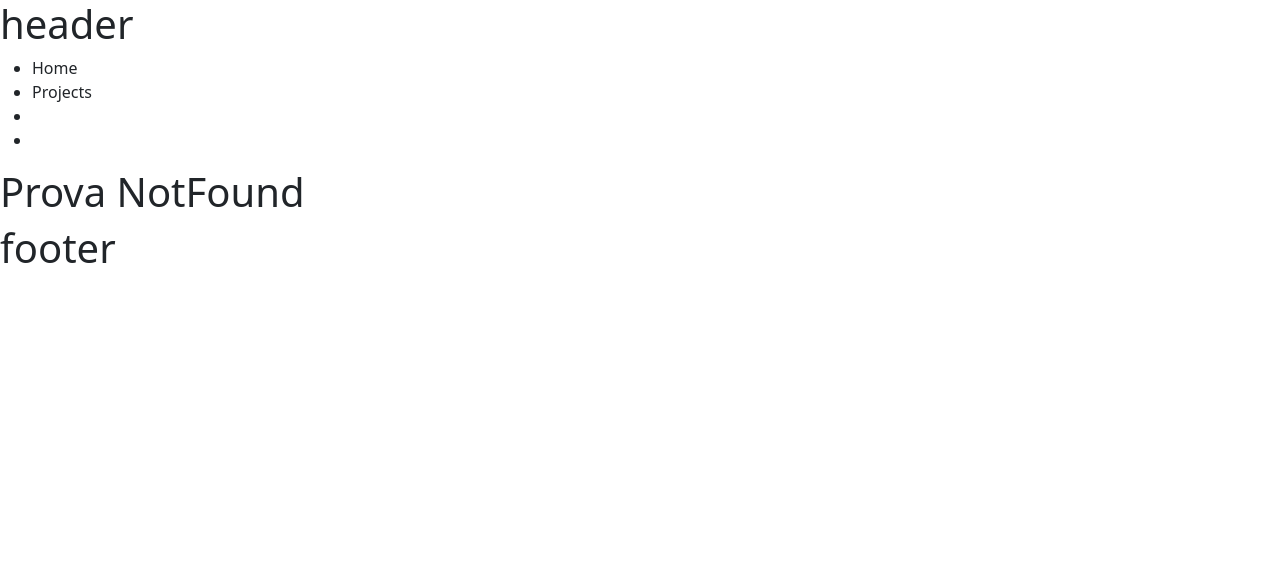
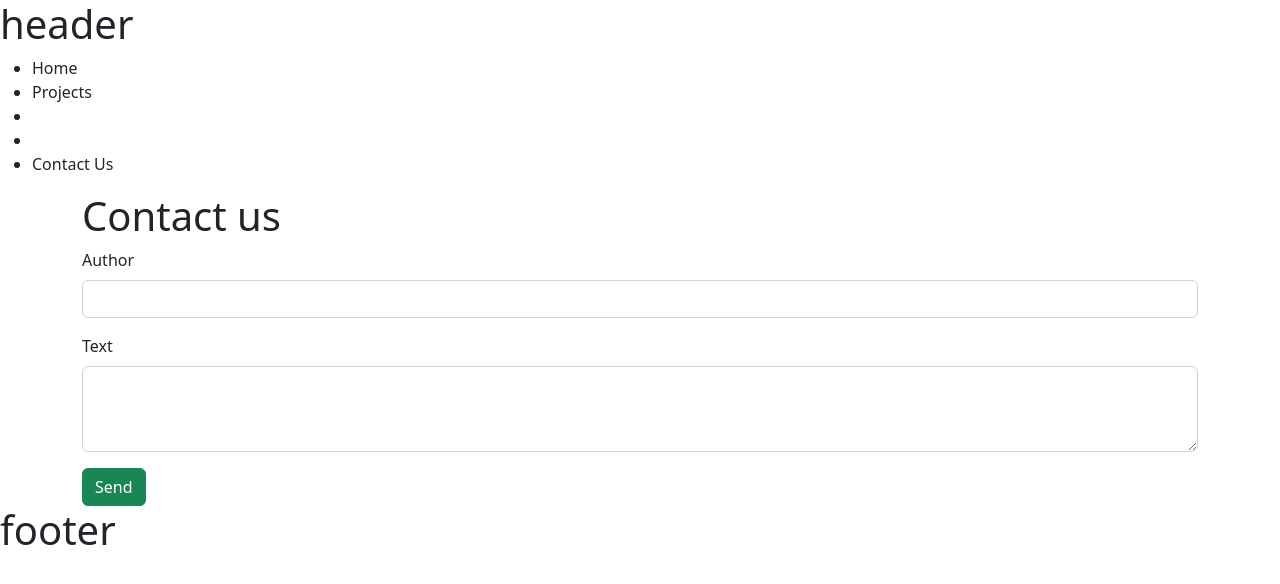
Before and after one commit to daniloeberli/vite-boolfolio, a Vue app: page /leads in a window 1280 px wide. Shown: the top 584 px of the page. Built offline with nearby package versions, Linux system fonts and the light colour scheme; no server answers.

Commit message:
feat: lead form added

```diff
--- a/src/components/AppHeader.vue
+++ b/src/components/AppHeader.vue
@@ -24,6 +24,9 @@ export default{
             <li>
                 <TechnologyList></TechnologyList>
             </li>
+            <li>
+                <router-link :to="{ name: 'lead' }" class="nav-link">Contact Us</router-link>
+            </li>
         </ul>
     </header>
 </template>
--- a/src/components/TypeList.vue
+++ b/src/components/TypeList.vue
@@ -38,8 +38,8 @@ export default {
         this.$watch(
             () => this.$route.params,
             (toParams, previousParams) => {
-                console.log({toParams})
-                console.log({previousParams})
+                // console.log({toParams})
+                // console.log({previousParams})
                 this.getTypes();
             }
         )
@@ -47,8 +47,9 @@ export default {
 }
 </script>
 
+
 <template>
-    <select v-if="types.length > 0" @change="changePage" v-model="currentType">
-        <option :value="type.slug" v-for="type in types ">{{ type.name }}</option>
+    <select v-if="types.length>0" @change="changePage" v-model="currentType">
+        <option :value="prova.slug" v-for="prova in types ">{{ prova.name }}</option>
     </select>
 </template>
--- /dev/null
+++ b/src/pages/LeadPage.vue
@@ -0,0 +1,61 @@
+<script>
+import axios from 'axios';
+import store from '../store';
+export default {
+    name: "LeadPage",
+    data() {
+        return {
+            store,
+            status:false,
+            isError: false,
+            errorMessage: null,
+            formData: {
+                author: '',
+                content: ''
+            }
+        }
+    },
+    methods: {
+        sendLead() {
+            this.status=false
+            const data = {
+                author: this.formData.author,
+                content: this.formData.content,
+            };
+            this.formData.author=''
+            this.formData.content=''
+            axios.post(this.store.apiBaseUrl + '/leads', data)
+                .then((response) => {
+                    if(response.status === 201){
+                        this.status=true
+                        console.log(response);
+                    }
+                })
+                .catch((error) => {
+                    console.log(error)
+                });
+        },
+    },
+}
+</script>
+
+
+<template>
+    <section>
+        <div class="container">
+            <h1>Contact us</h1>
+            <p v-if="status">Message sent!!</p>
+            <form @submit.prevent="sendLead">
+                <div class="mb-3">
+                    <label for="author" class="form-label">Author</label>
+                    <input type="text" class="form-control" id="author" v-model="formData.author">
+                </div>
+                <div class="mb-3">
+                    <label for="content" class="form-label">Text</label>
+                    <textarea class="form-control" id="content" rows="3" v-model="formData.content"></textarea>
+                </div>
+                <button class="btn btn-success">Send</button>
+            </form>
+        </div>
+    </section>
+</template>
--- a/src/pages/TechnologyPage.vue
+++ b/src/pages/TechnologyPage.vue
@@ -14,7 +14,7 @@ export default {
         getTechnology() {
             axios.get(`${this.store.apiBaseUrl}/technologies/${this.$route.params.slug}`)
                 .then((response) => {
-                    console.log(response);
+                    // console.log(response);
                     this.technology = response.data.results;
                 })
         }
@@ -24,8 +24,8 @@ export default {
         this.$watch(
             () => this.$route.params,
             (toParams, previousParams) => {
-                console.log({ toParams })
-                console.log({ previousParams })
+                // console.log({ toParams })
+                // console.log({ previousParams })
                 this.getTechnology();
             }
         )
--- a/src/pages/TypePage.vue
+++ b/src/pages/TypePage.vue
@@ -20,6 +20,14 @@ export default {
     },
     created(){
         this.getType();
+        this.$watch(
+            () => this.$route.params,
+            (toParams, previousParams) => {
+                console.log({ toParams })
+                console.log({ previousParams })
+                this.getType();
+            }
+        )
     }
 }
 </script>
@@ -28,7 +36,7 @@ export default {
     <section v-if="type">
       <h1>Type: {{ type.name }}</h1>
       <ul>
-        <li v-for="project in type.project"> {{ project.name }}</li>
+        <li v-for="project in type.projects"> {{ project.name }}</li>
       </ul>
     </section>
 </template>
--- a/src/router.js
+++ b/src/router.js
@@ -5,6 +5,7 @@ import ProjectPage from './pages/ProjectPage.vue';
 import ProjectDetailPage from './pages/ProjectDetailPage.vue';
 import TypePage from './pages/TypePage.vue';
 import TechnologyPage from './pages/TechnologyPage.vue';
+import LeadPage from './pages/LeadPage.vue';
 import NotFoundPage from './pages/NotFoundPage.vue';
 
 export { router };
@@ -38,6 +39,11 @@ const router = createRouter({
             component: TechnologyPage
         },
         {
+            path: '/leads',
+            name: 'lead',
+            component: LeadPage
+        },
+        {
             path: '/:pathMatch(.*)*',
             name: 'not-found',
             component: NotFoundPage
```
